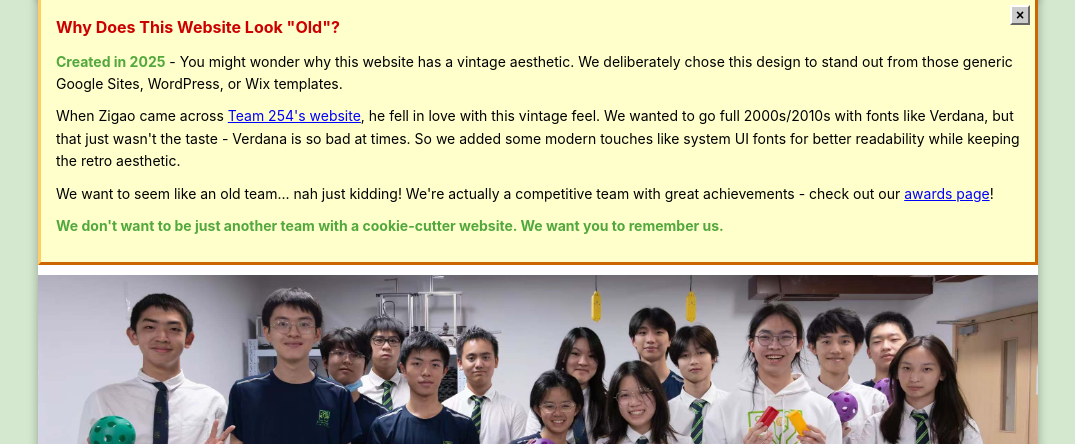
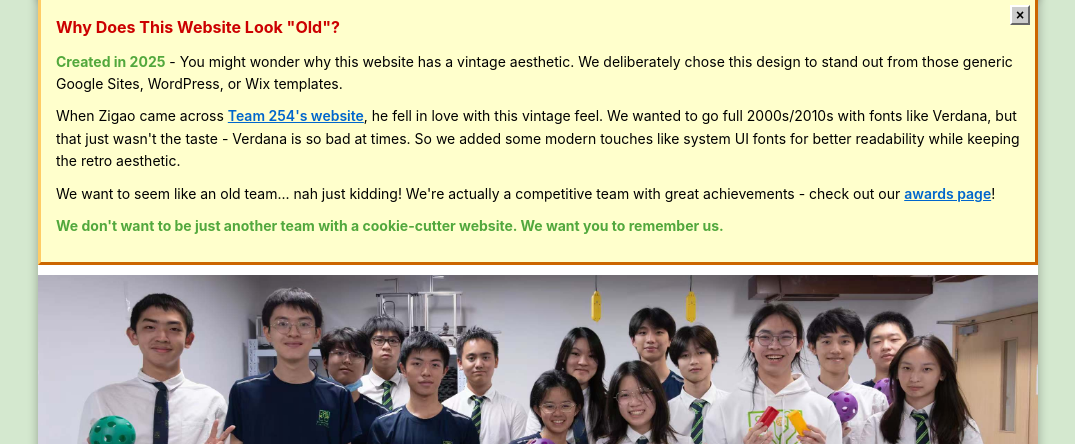
Before and after one commit to ZigaoWang/19600.org, a plain HTML site: page index.html in a window 1280 px wide. Shown: the part 101-545 px from the top of the page, without its empty margins (102-1177 px from the left). Drawn offline with Linux system fonts and the light colour scheme.

Commit message:
fix: better link styles

```diff
--- a/css/styles.css
+++ b/css/styles.css
@@ -818,12 +818,18 @@ em {
 }
 
 .design-banner a {
-    color: #0000FF;
+    color: #0066CC;
     text-decoration: underline;
+    font-weight: 600;
+}
+
+.design-banner a:hover {
+    color: #003399;
+    background-color: #FFFF99;
 }
 
 .design-banner a:visited {
-    color: #800080;
+    color: #660099;
 }
 
 .design-banner-close {
```
